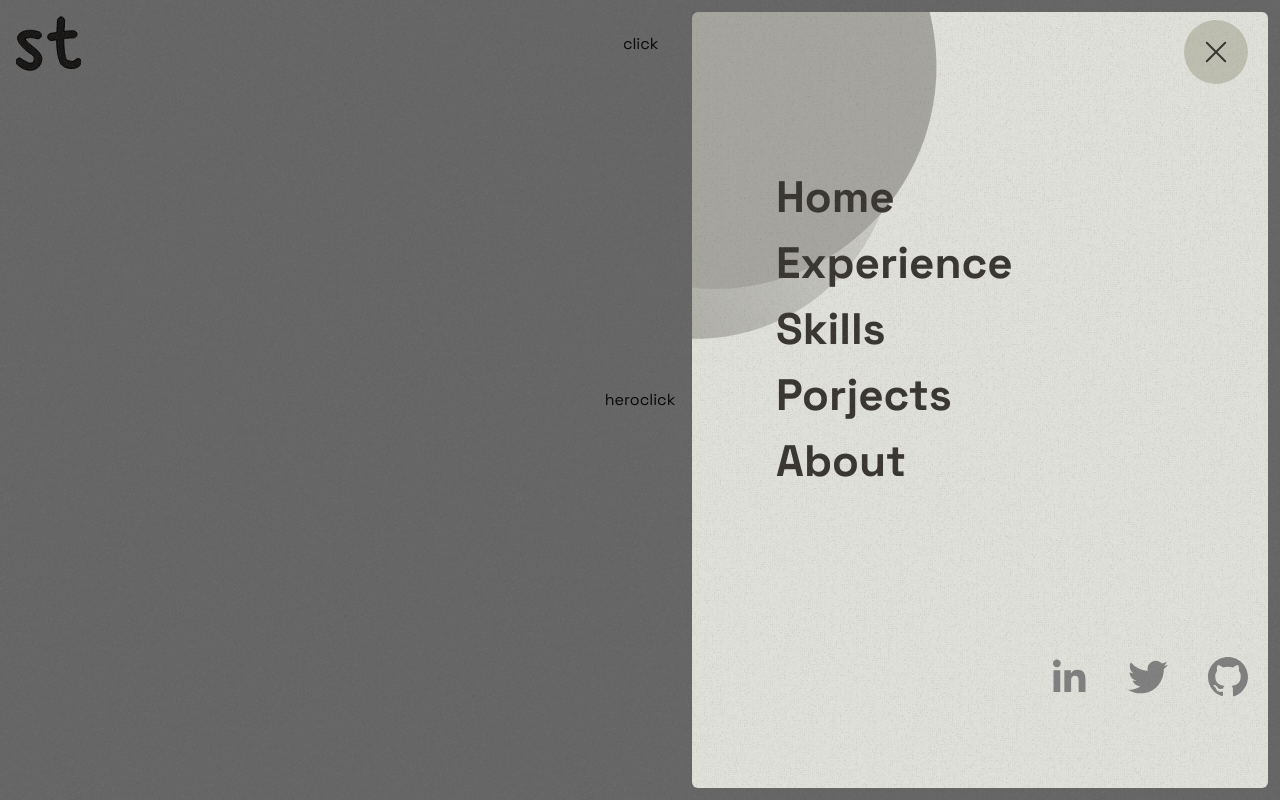
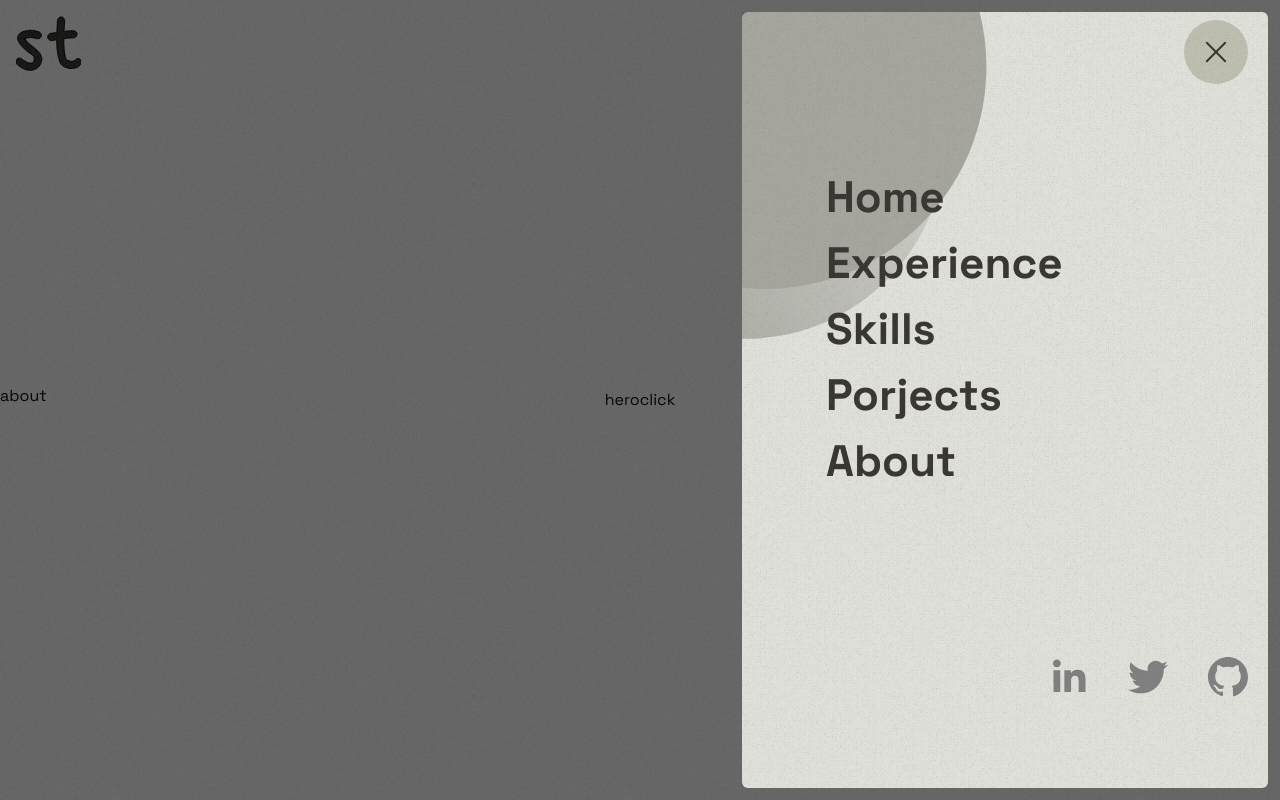
Before and after one commit to shiivamtaneja/Portfolio-Website, a Next.js app: page / in a window 1280 px wide. Both pictures are taken after a click on the button 1231 px from the left and 44 px from the top of the page. Shown: the top 800 px of the page. Built offline with nearby package versions, Linux system fonts and the light colour scheme.

Commit message:
fix: link scroll to section, removed shadcn drawer: add custom nav menu
Signed-off-by: ShivamTaneja <shiivamtaneja@gmail.com>

```diff
--- a/package.json
+++ b/package.json
@@ -13,6 +13,7 @@
     "@radix-ui/react-dialog": "^1.0.5",
     "class-variance-authority": "^0.7.0",
     "clsx": "^2.1.0",
+    "framer-motion": "^11.1.7",
     "gsap": "^3.12.5",
     "lucide-react": "^0.368.0",
     "next": "14.1.4",
@@ -20,8 +21,7 @@
     "react-dom": "^18",
     "react-social-icons": "^6.16.0",
     "tailwind-merge": "^2.2.2",
-    "tailwindcss-animate": "^1.0.7",
-    "vaul": "^0.9.0"
+    "tailwindcss-animate": "^1.0.7"
   },
   "devDependencies": {
     "@types/node": "^20",
--- a/src/app/(home)/_components/NavContent.tsx
+++ b/src/app/(home)/_components/NavContent.tsx
@@ -1,4 +1,3 @@
-import { DrawerClose } from '@/components/ui/drawer';
 import { navLinks, socialIcons } from '@/lib/constants';
 import { useGSAP } from '@gsap/react';
 import gsap from 'gsap';
@@ -8,9 +7,11 @@ import React, { useEffect, useRef, useState } from 'react';
 import { SocialIcon } from 'react-social-icons';
 
 const NavContent = ({
-  navOpen
+  navOpen,
+  setNavOpen
 }: {
-  navOpen: boolean
+  navOpen: boolean,
+  setNavOpen: React.Dispatch<React.SetStateAction<boolean>>
 }) => {
   const navBarRef = useRef(null);
 
@@ -36,18 +37,17 @@ const NavContent = ({
   return (
     <>
       <div
-        className="w-screen h-full bg-accent-300 rounded-md pointer-events-auto relative max-w-xl flex flex-col"
+        className="w-screen h-full bg-accent-300 rounded-md relative flex flex-col"
       >
         <div className='flex justify-between px-5 py-2'>
           <div></div>
-          <DrawerClose asChild>
           <button
             className='rounded-full flex h-16 w-16 flex-col items-center justify-center bg-accent-400 relative transition-all duration-100 ease-in-out hover:scale-90 scale-100 z-[20]'
+            onClick={() => setNavOpen(false)}
           >
             <span className="absolute h-[2px] w-7 rounded-full bg-dark 2xl:w-9 rotate-45" />
             <span className="absolute h-[2px] w-7 rounded-full bg-dark 2xl:w-9 -rotate-45" />
           </button>
-          </DrawerClose>
         </div>
         <div className='h-full '>
           <div className="absolute left-0 top-0 opacity-40">
@@ -76,15 +76,13 @@ const NavContent = ({
                     <span className="invisible inline-block h-3 w-3 scale-0 rounded-full bg-darkest opacity-0 transition-all duration-800 group-hover:visible group-hover:scale-100 group-hover:opacity-100">
                     </span>
                     <div className="w-fit overflow-y-clip">
-                      <DrawerClose asChild>
-                        <a
+                      <Link
                         href={data.path}
-                          // scroll={false}
                         className='inline-block transition-transform duration-700 group-hover:translate-x-6'
+                        onClick={() => setNavOpen(false)}
                       >
                         {data.name}
-                        </a>
-                      </DrawerClose>
+                      </Link>
                     </div>
                   </div>
                 </div>
--- a/src/app/(home)/_components/Navbar.tsx
+++ b/src/app/(home)/_components/Navbar.tsx
@@ -1,16 +1,37 @@
 "use client";
 
 import Link from 'next/link';
-import { useRef, useState } from "react";
+import { useEffect, useRef, useState } from "react";
 
-import { Drawer, DrawerContent, DrawerTrigger } from '@/components/ui/drawer';
 import { delays } from '@/lib/constants';
 import { useGSAP } from '@gsap/react';
 import gsap from 'gsap';
 import React from 'react';
 
+import { Variants, motion, useAnimationControls } from 'framer-motion';
 import Logo from "./Logo";
 import NavContent from './NavContent';
+
+const navVariants: Variants = {
+  close: {
+    width: 0,
+    opacity: 0,
+    transition: {
+      type: 'spring',
+      damping: 15,
+      duration: 0.5
+    }
+  },
+  open: {
+    width: 'inherit',
+    opacity: 1,
+    transition: {
+      // type: 'spring',
+      // damping: 10,
+      duration: 0.4
+    }
+  }
+};
 
 const Navbar = () => {
   const [navOpen, setNavOpen] = useState(false);
@@ -28,6 +49,16 @@ const Navbar = () => {
     });
   }, { scope: headerRef });
 
+  const navControls = useAnimationControls();
+
+  useEffect(() => {
+    if (navOpen) {
+      navControls.start('open');
+    } else {
+      navControls.start('close');
+    }
+  }, [navOpen]);
+
   return (
     <header className='fixed top-0 z-[15] w-full' ref={headerRef}>
       <nav className='flex justify-between px-4 items-center py-3 max-w-screen-2xl mx-auto'>
@@ -38,27 +69,34 @@ const Navbar = () => {
         >
           <Logo />
         </Link>
-        <Link
-          href={'/#about'}
-          scroll={false}
-          className='inline-block transition-transform duration-700 group-hover:translate-x-6'
-        >
-          click
-        </Link>
-        <Drawer direction='right'>
-          <DrawerTrigger
+
+        <button
           className='rounded-full flex h-16 w-16 flex-col items-center justify-center bg-accent-300 relative transition-all duration-100 ease-in-out hover:scale-90 scale-100'
           onClick={() => setNavOpen(true)}
         >
           <span className="absolute h-[2px] w-7 rounded-full bg-dark 2xl:w-9 -translate-y-1" />
           <span className="absolute h-[2px] w-7 rounded-full bg-dark 2xl:w-9 translate-y-1" />
-          </DrawerTrigger>
-          <DrawerContent>
+        </button>
+        {navOpen &&
+          <>
+            <div className='absolute inset-0 z-50 bg-black/60 h-screen w-screen'></div>
+            <div
+              className='fixed z-50 h-screen flex w-screen top-0 right-0 pointer-events-none'
+            >
+            <motion.div
+              variants={navVariants}
+              initial="close"
+              animate={navControls}
+              className='flex top-0 right-0 fixed h-screen pointer-events-auto max-w-screen-xs p-3'
+            >
               <NavContent
                 navOpen={navOpen}
+                setNavOpen={setNavOpen}
               />
-          </DrawerContent>
-        </Drawer>
+            </motion.div>
+            </div>
+          </>
+        }
       </nav>
     </header>
   );
--- a/src/app/(home)/page.tsx
+++ b/src/app/(home)/page.tsx
@@ -1,21 +1,23 @@
 import Loader from "@/components/Loader";
+import Link from "next/link";
 import Description from "./_components/Description";
 import HeroBg from "./_components/HeroBg";
-import Link from "next/link";
 
 export default function Home() {
   return (
     <>
       <main>
         <Loader />
-
+        <Link href={'#about'} className="absolute top-96">
+          about
+        </Link>
         <section className="" id="hero">
           <div className="flex justify-center items-center h-svh">
             hero
             <a
               href={'#projects'}
 
-              // scroll={false}
+            // scroll={false}
 
             >
               click
--- a/src/components/ui/drawer.tsx
+++ /dev/null
@@ -1,123 +0,0 @@
-"use client"
-
-import * as React from "react"
-import { Drawer as DrawerPrimitive } from "vaul"
-
-import { cn } from "@/lib/utils"
-
-const DrawerContext = React.createContext<{
-  direction?: "bottom" | "left" | "right" | "top"
-}>({})
-
-const Drawer = ({
-  shouldScaleBackground = true,
-  ...props
-}: React.ComponentProps<typeof DrawerPrimitive.Root>) => (
-  <DrawerContext.Provider value={{ direction: props.direction }}>
-    <DrawerPrimitive.Root
-      shouldScaleBackground={shouldScaleBackground}
-      {...props}
-    />
-  </DrawerContext.Provider>
-)
-Drawer.displayName = "Drawer"
-
-const DrawerTrigger = DrawerPrimitive.Trigger
-
-const DrawerPortal = DrawerPrimitive.Portal
-
-const DrawerClose = DrawerPrimitive.Close
-
-const DrawerOverlay = React.forwardRef<
-  React.ElementRef<typeof DrawerPrimitive.Overlay>,
-  React.ComponentPropsWithoutRef<typeof DrawerPrimitive.Overlay>
->(({ className, ...props }, ref) => (
-  <DrawerPrimitive.Overlay
-    ref={ref}
-    className={cn("fixed inset-0 z-50 bg-black/60", className)}
-    {...props}
-  />
-))
-DrawerOverlay.displayName = DrawerPrimitive.Overlay.displayName
-
-const DrawerContent = React.forwardRef<
-  React.ElementRef<typeof DrawerPrimitive.Content>,
-  React.ComponentPropsWithoutRef<typeof DrawerPrimitive.Content>
->(({ className, children, ...props }, ref) => {
-  const { direction } = React.useContext(DrawerContext);
-
-  return (
-    <DrawerPortal>
-      <DrawerOverlay />
-      <DrawerPrimitive.Content
-        ref={ref}
-        className={cn(
-          "fixed z-50 h-screen flex w-screen xs:w-auto",
-          (!direction || direction === 'bottom') && "inset-x-0 bottom-0 mt-24 rounded-t-[10px]",
-          direction === 'left' && 'top-0 left-0 p-3',
-          direction === 'right' && 'top-0 right-0 p-3',
-          direction === 'top' && 'top-0  p-3',
-          className
-        )}
-        {...props}
-      >
-        {children}
-      </DrawerPrimitive.Content>
-    </DrawerPortal>
-  )
-})
-DrawerContent.displayName = "DrawerContent"
-
-// const DrawerHeader = ({
-//   className,
-//   ...props
-// }: React.HTMLAttributes<HTMLDivElement>) => (
-//   <div
-//     className={cn("grid gap-1.5 p-4 text-center sm:text-left", className)}
-//     {...props}
-//   />
-// )
-// DrawerHeader.displayName = "DrawerHeader"
-
-// const DrawerFooter = ({
-//   className,
-//   ...props
-// }: React.HTMLAttributes<HTMLDivElement>) => (
-//   <div
-//     className={cn("mt-auto flex flex-col gap-2 p-4", className)}
-//     {...props}
-//   />
-// )
-// DrawerFooter.displayName = "DrawerFooter"
-
-// const DrawerTitle = React.forwardRef<
-//   React.ElementRef<typeof DrawerPrimitive.Title>,
-//   React.ComponentPropsWithoutRef<typeof DrawerPrimitive.Title>
-// >(({ className, ...props }, ref) => (
-//   <DrawerPrimitive.Title
-//     ref={ref}
-//     className={cn(
-//       "text-lg font-semibold leading-none tracking-tight",
-//       className
-//     )}
-//     {...props}
-//   />
-// ))
-// DrawerTitle.displayName = DrawerPrimitive.Title.displayName
-
-// const DrawerDescription = React.forwardRef<
-//   React.ElementRef<typeof DrawerPrimitive.Description>,
-//   React.ComponentPropsWithoutRef<typeof DrawerPrimitive.Description>
-// >(({ className, ...props }, ref) => (
-//   <DrawerPrimitive.Description
-//     ref={ref}
-//     className={cn("text-sm text-muted-foreground", className)}
-//     {...props}
-//   />
-// ))
-// DrawerDescription.displayName = DrawerPrimitive.Description.displayName
-
-export {
-  Drawer, DrawerClose,
-  DrawerContent, DrawerOverlay, DrawerPortal, DrawerTrigger
-}
```
Also changed, not shown: 1 other file (tests, documents, lock files or other folders). Lines whose indentation alone changed are shown as unchanged.
